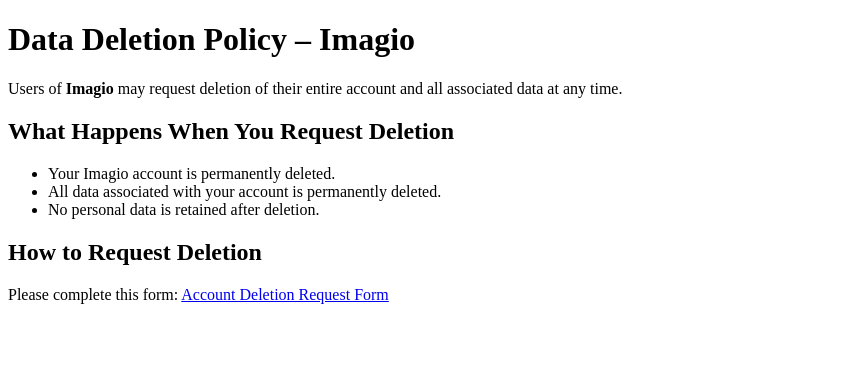
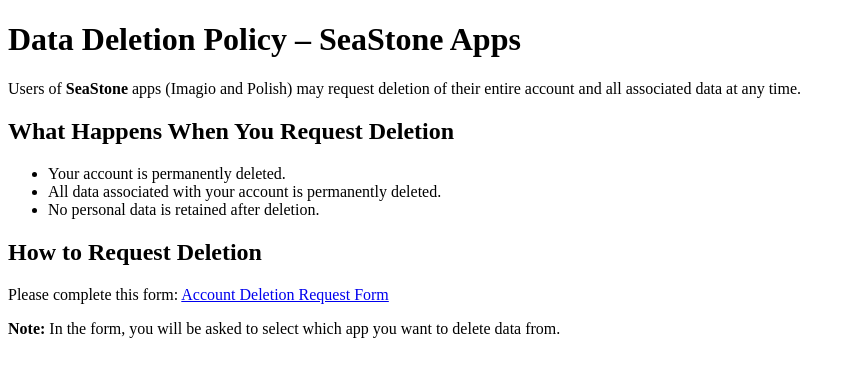
Before and after one commit to yaseen2402/imagio-data-deletion-policy, a plain HTML site: page index.html in a window 1280 px wide. Shown: the whole page, without its empty margins (0-855 px from the left). Drawn offline with Linux system fonts and the light colour scheme.

Commit message:
Update title and content for SeaStone Apps

```diff
--- a/index.html
+++ b/index.html
@@ -2,15 +2,15 @@
 <html>
 <head>
   <meta charset="UTF-8">
-  <title>Data Deletion Policy - Imagio</title>
+  <title>Data Deletion Policy - SeaStone Apps</title>
 </head>
 <body>
-  <h1>Data Deletion Policy – Imagio</h1>
-  <p>Users of <strong>Imagio</strong> may request deletion of their entire account and all associated data at any time.</p>
+  <h1>Data Deletion Policy – SeaStone Apps</h1>
+  <p>Users of <strong>SeaStone</strong> apps (Imagio and Polish) may request deletion of their entire account and all associated data at any time.</p>
 
   <h2>What Happens When You Request Deletion</h2>
   <ul>
-    <li>Your Imagio account is permanently deleted.</li>
+    <li>Your account is permanently deleted.</li>
     <li>All data associated with your account is permanently deleted.</li>
     <li>No personal data is retained after deletion.</li>
   </ul>
@@ -18,5 +18,7 @@
   <h2>How to Request Deletion</h2>
   <p>Please complete this form:
   <a href="https://forms.gle/uJXfcMSXED8wyR3N9" target="_blank">Account Deletion Request Form</a></p>
+
+  <p><strong>Note:</strong> In the form, you will be asked to select which app you want to delete data from.</p>
 </body>
 </html>
```
